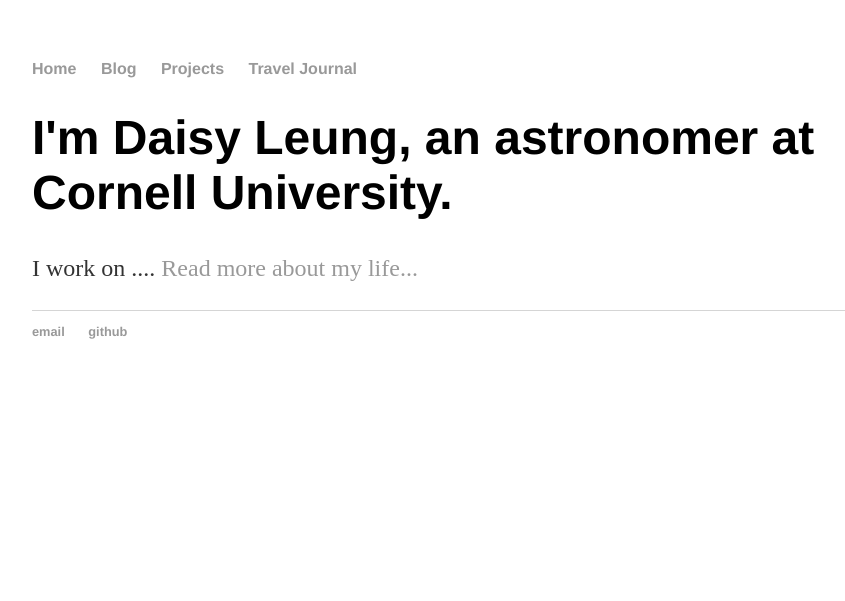
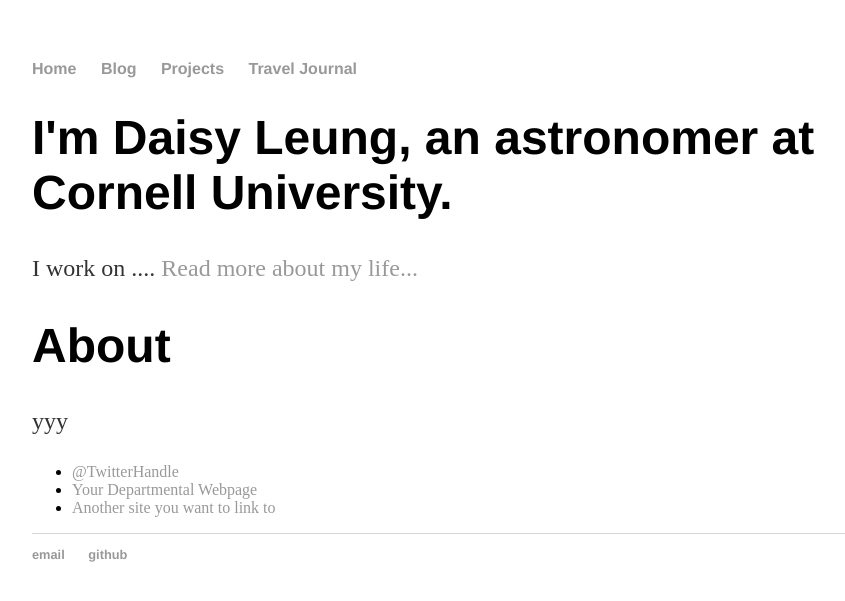
Before and after one commit to astro313/astro313.github.io, a Jekyll site: the page built from index.html, in a window 1280 px wide. Shown: the top 601 px of the page, without its empty margins (160-1005 px from the left). Built offline with Jekyll 4.4.1, drawn with Linux system fonts in a browser that asks for light colours.

Commit message:
Update index.html

```diff
--- a/index.html
+++ b/index.html
@@ -7,3 +7,14 @@ title: Daisy Leung, Astronomer
 	<h1>I'm Daisy Leung, an astronomer at Cornell University.</h1>
 	<p>I work on .... <a href="/about">Read more about my life...</a></p>
 </div><!-- /.blurb -->
+
+<div class="about">
+	<h1>About</h1>
+	<p>  yyy </p>
+
+	<ul class="contacts">
+		<li><a href="#">@TwitterHandle</a></li>
+		<li><a href="#">Your Departmental Webpage</a></li>
+		<li><a href="#">Another site you want to link to</a></li>
+	</ul>
+</div>
```
